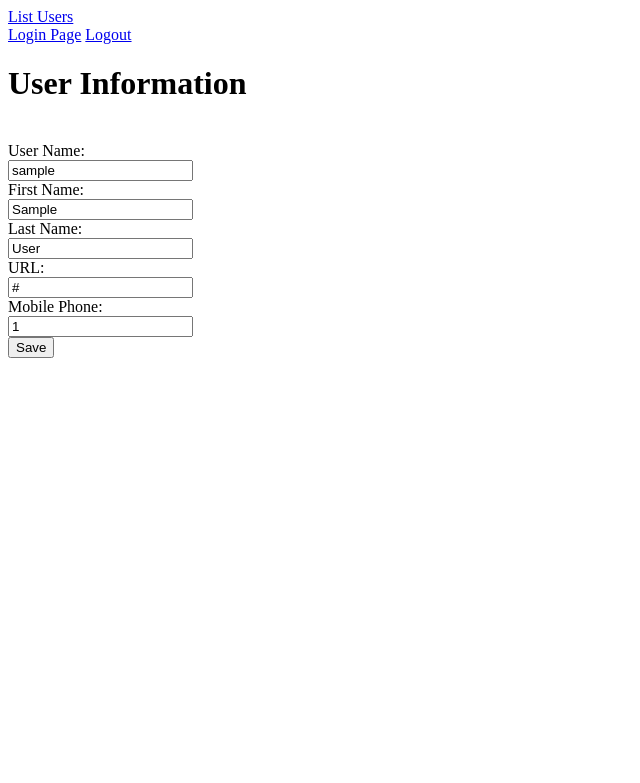
After one commit to DonateSmart/MVP, a Flask app: page /editUserInfo in a window 1280 px wide. The commit adds this page. Shown: the top 783 px of the page, without its empty margins (0-640 px from the left). Run offline with Flask 3, Linux system fonts and the light colour scheme; the visitor is signed in with stand-in values (Sample User, id 1); tables that the repository leaves empty hold one stand-in row (values such as "Sample post").

Commit message:
edit user page is added. session is used. password is encrypted. database update function doesnt work now.

```diff
--- a/main.py
+++ b/main.py
@@ -1,11 +1,13 @@
-from flask import Flask, render_template, request
-from sqlalchemy import select
+import base64
+
+from flask import Flask, render_template, request, session, redirect
+from sqlalchemy import select, update
 
 import databaseManager
 from databaseManager import User
 
 app = Flask(__name__)
-
+app.secret_key = "daskdlaslddsa"
 
 @app.route('/')
 def index():
@@ -20,7 +22,9 @@ def index():
 def signup_user():
     if request.method == 'POST':
         username = request.form['username']
-        password = request.form['password']
+        password = request.form['password'].encode("utf-8")
+        encoded_password = base64.b64encode(password)
+
         firstname = request.form['firstname']
         lastname = request.form['lastname']
         url = request.form['url']
@@ -28,7 +32,7 @@ def signup_user():
 
         print(username, password, firstname, lastname, url, mobile_phone)
 
-        user = User(username=username, password=password, firstname=firstname,
+        user = User(username=username, password=encoded_password, firstname=firstname,
                     lastname=lastname, url=url, mobile_phone=mobile_phone)
 
         s = databaseManager.session()
@@ -47,7 +51,9 @@ def login():
         message = 'username or password is wrong'
         conn_success = False
         uname = request.form['username']
-        pwd = request.form['password'] # hash function to password sha256
+        pwd = request.form['password'].encode("utf-8")
+        encoded_password = base64.b64encode(pwd)
+
         print(uname, pwd)
 
         s = databaseManager.session()
@@ -56,27 +62,89 @@ def login():
         row = result.fetchone()
 
         if row != None:
-            if pwd == row[0].password:
+            if encoded_password == row[0].password:
                 conn_success = True
 
         if conn_success:
             message = 'connection is successful'
-
-        return user_info(row)
+            session['username'] = uname
+            return user_info()
+        else:
+            return render_template('login.html', message=message)
     else:
         return render_template('login.html')
 
+def get_user_info(username):
+    s = databaseManager.session()
+    result = s.execute(select(User).filter_by(username=username))
+
+    row = result.fetchone()
+
+    # username = row[0].username
+    # firstname = row[0].firstname
+    # lastname = row[0].lastname
+    # url = row[0].url
+    # mobile_phone = row[0].mobile_phone
+    return row[0]
+
 
 @app.route('/userInfo', methods=['GET', 'POST'])
-def user_info(row):
+def user_info():
+    if 'username' in session:
+        username = session['username']
+        user = get_user_info(username)
+        return render_template('userInfo.html', **userToDict(user))
+
+def userToDict(user):
+    d = {}
+    d['username'] = user.username
+    d['firstname'] = user.firstname
+    d['lastname'] = user.lastname
+    d['url'] = user.url
+    d['mobile_phone'] = user.mobile_phone
+    return d
+
+@app.route('/editUserInfo', methods=['GET', 'POST'])
+def edit_user_info():
     if request.method == 'POST':
-        username = row[0].username
-        firstname = row[0].firstname
-        lastname = row[0].lastname
-        url = row[0].url
-        mobile_phone = row[0].mobile_phone
-        return render_template('userInfo.html', username=username, firstname=firstname, lastname=lastname,
-                               url=url, mobile_phone=mobile_phone)
+        if 'username' in session:
+
+            username = session['username']
+
+            if request.form.get('username') != None and request.form.get('firstname') != None and \
+                    request.form.get('lastname') != None and request.form.get('url') != None \
+                    and request.form.get('mobile_phone') != None :
+
+                message = 'User info is saved!'
+
+                firstname = request.form['firstname']
+                lastname = request.form['lastname']
+                url = request.form['url']
+                mobile_phone = request.form['mobile_phone']
+
+                # update data in db
+
+                s = databaseManager.session()
+                stmt = update(User).where(User.username == username).values(firstname=firstname,lastname=lastname,
+                                                                                 url=url, mobile_phone=mobile_phone)
+                s.execute(stmt)
+
+
+                return render_template('userInfo.html', username=username, firstname=firstname, lastname=lastname,
+                                       url=url, mobile_phone=mobile_phone, message=message)
+
+    else:
+        if 'username' in session:
+            username = session['username']
+            user = get_user_info(username)
+            return render_template('editUserInfo.html', **userToDict(user))
+
+
+@app.route('/logout')
+def logout():
+    session.pop('username', None)
+    return redirect('/')
+
 
 
 @app.route('/listUsers')
@@ -90,6 +158,5 @@ def listUsers():
 
     return render_template('list.html', members=users)
 
-
-
-app.run(debug=True)
+if __name__ == "__main__":
+    app.run(debug=True)
--- /dev/null
+++ b/templates/editUserInfo.html
@@ -0,0 +1,33 @@
+<html>
+  <head>
+    <title>User information test page</title>
+    <meta name="viewport" content="width=device-width, initial-scale=1.0">
+  </head>
+  <body>
+    <div class="container" >
+      <a href="/listUsers">List Users</a><br>
+      <a href="/login">Login Page</a>
+        <a href="/logout">Logout</a>
+      <h1>User Information</h1>
+      <br>
+      <form action="/editUserInfo" method="post">
+          <label for="username">User Name:</label><br>
+          <input id="username" type="text" placeholder="User Name" name="username"  contenteditable="True" value="{{username}} " required><br>
+
+          <label for="firstname">First Name:</label><br>
+          <input id="firstname" type="text" placeholder="First Name" name="firstname"  contenteditable="True" value="{{firstname}} " required><br>
+
+          <label for="lastname">Last Name:</label><br>
+          <input id="lastname" type="text" placeholder="Last Name" name="lastname"  contenteditable="True" value="{{lastname}} "  required><br>
+
+          <label for="url">URL:</label><br>
+          <input id="url" type="text" placeholder="URL" name="url" contenteditable="True" value="{{url}} "  required><br>
+
+          <label id="mobile_phone" for="mobile_phone">Mobile Phone:</label><br>
+          <input type="text" placeholder="Mobile Phone" name="mobile_phone"  contenteditable="True" value="{{mobile_phone}} "required><br>
+        <button type="submit" >Save </button>
+         {{ message }}
+      </form>
+    </div>
+  </body>
+</html>
--- a/templates/signup.html
+++ b/templates/signup.html
@@ -16,7 +16,7 @@
         <input type="text" placeholder="URL" name="url" required><br>
         <input type="text" placeholder="Mobile Phone" name="mobile_phone" required><br>
         <input type="password" placeholder="Password" name="password" required><br>
-         <button type="submit" >Sign up</button><br>
+        <button type="submit" >Sign up</button><br>
       </form>
        {{ message }}
     </div>
```
Also changed, not shown: Tests/signupTest.py (+0 -2 lines), templates/userInfo.html (+10 -5 lines).
